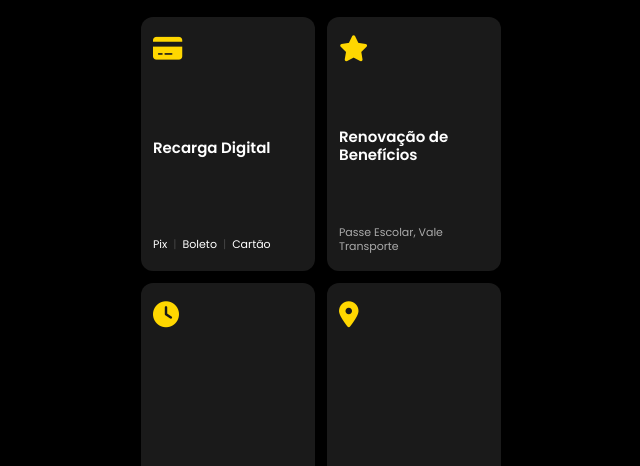
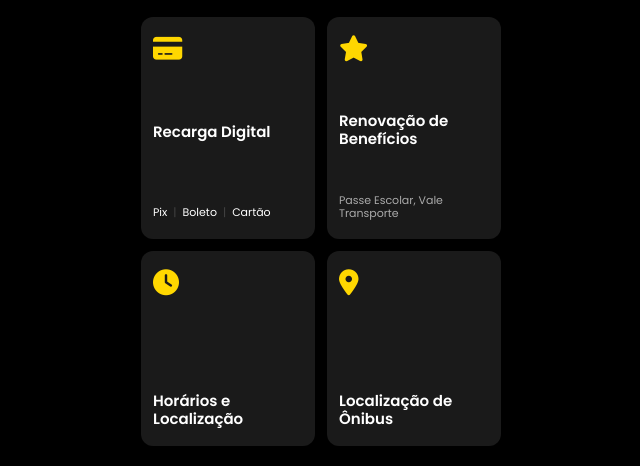
Before and after one commit to eugdadat/stip-app, a plain HTML site: page index.html in a window 1280 px wide. Shown: the part 334-800 px from the top of the page, without its empty margins (319-959 px from the left). Drawn offline with Linux system fonts and the light colour scheme.

```diff
--- a/index.html
+++ b/index.html
@@ -17,32 +17,33 @@
         html, body {
             height: 100%;
             width: 100%;
+            overflow: hidden;
         }
 
         body {
             font-family: 'Poppins', sans-serif;
             background-color: #000;
             color: #fff;
-            display: flex;
-            justify-content: center;
-            align-items: flex-start;
-            min-height: 100vh;
+            margin: 0;
             padding: 0;
-            margin: 0;
         }
 
+        /* --- PÁGINA PRINCIPAL --- */
         .app-container {
             width: 100%;
+            height: 100vh;
             max-width: 400px;
-            height: 100vh;
+            margin: 0 auto;
             padding: 20px;
-            overflow: hidden;
+            display: flex;
+            flex-direction: column;
         }
 
         /* --- LOGO E CABEÇALHO --- */
         .logo-container {
             text-align: center;
             padding: 10px 0 20px;
+            flex-shrink: 0;
         }
 
         .logo-image {
@@ -68,6 +69,7 @@
             padding: 25px 15px;
             border-radius: 12px;
             margin-bottom: 20px;
+            flex-shrink: 0;
         }
 
         .balance-title {
@@ -94,8 +96,8 @@
             display: grid;
             grid-template-columns: 1fr 1fr;
             gap: 12px;
-            height: calc(100vh - 280px);
-            min-height: 300px;
+            flex: 1;
+            min-height: 0;
         }
 
         .menu-card {
@@ -109,7 +111,6 @@
             justify-content: space-between;
             transition: background-color 0.2s;
             cursor: pointer;
-            min-height: 130px;
         }
 
         .menu-card:hover {
@@ -158,13 +159,6 @@
             margin: 0 2px;
         }
 
-        .card-benefits .card-subtitle,
-        .card-schedule .card-title,
-        .card-location .card-title {
-            align-self: flex-start;
-            text-align: left;
-        }
-
         /* --- PÁGINAS DE NAVEGAÇÃO - TELA CHEIA --- */
         .page {
             display: none;
@@ -172,20 +166,19 @@
             top: 0;
             left: 0;
             width: 100%;
-            height: 100vh;
+            height: 100%;
             background-color: #000;
             z-index: 100;
-            padding: 20px;
-            overflow-y: auto;
         }
 
         .page-container {
             width: 100%;
+            height: 100%;
             max-width: 400px;
             margin: 0 auto;
-            height: 100%;
             display: flex;
             flex-direction: column;
+            padding: 20px;
         }
 
         .page-header {
@@ -519,10 +512,6 @@
                     <div class="bus-time">Próximo ônibus: 15:10</div>
                     <div class="bus-time">Segundo: 15:40</div>
                 </div>
-
-                <div class="scroll-indicator">
-                    ↑ Continue rolando para ver mais linhas ↑
-                </div>
             </div>
         </div>
     </div>
@@ -595,10 +584,6 @@
                     <div class="bus-distance">📍 A 8 paradas de distância</div>
                     <div class="bus-distance">⏱️ Chega em ~22 minutos</div>
                 </div>
-
-                <div class="scroll-indicator">
-                    ↑ Continue rolando para ver mais ônibus ↑
-                </div>
             </div>
         </div>
     </div>
@@ -615,7 +600,7 @@
 
             // Mostra a página solicitada
             if (page === 'main') {
-                document.getElementById('main-page').style.display = 'block';
+                document.getElementById('main-page').style.display = 'flex';
             } else if (page === 'recarga') {
                 document.getElementById('recarga-page').style.display = 'block';
             } else if (page === 'beneficios') {
```
